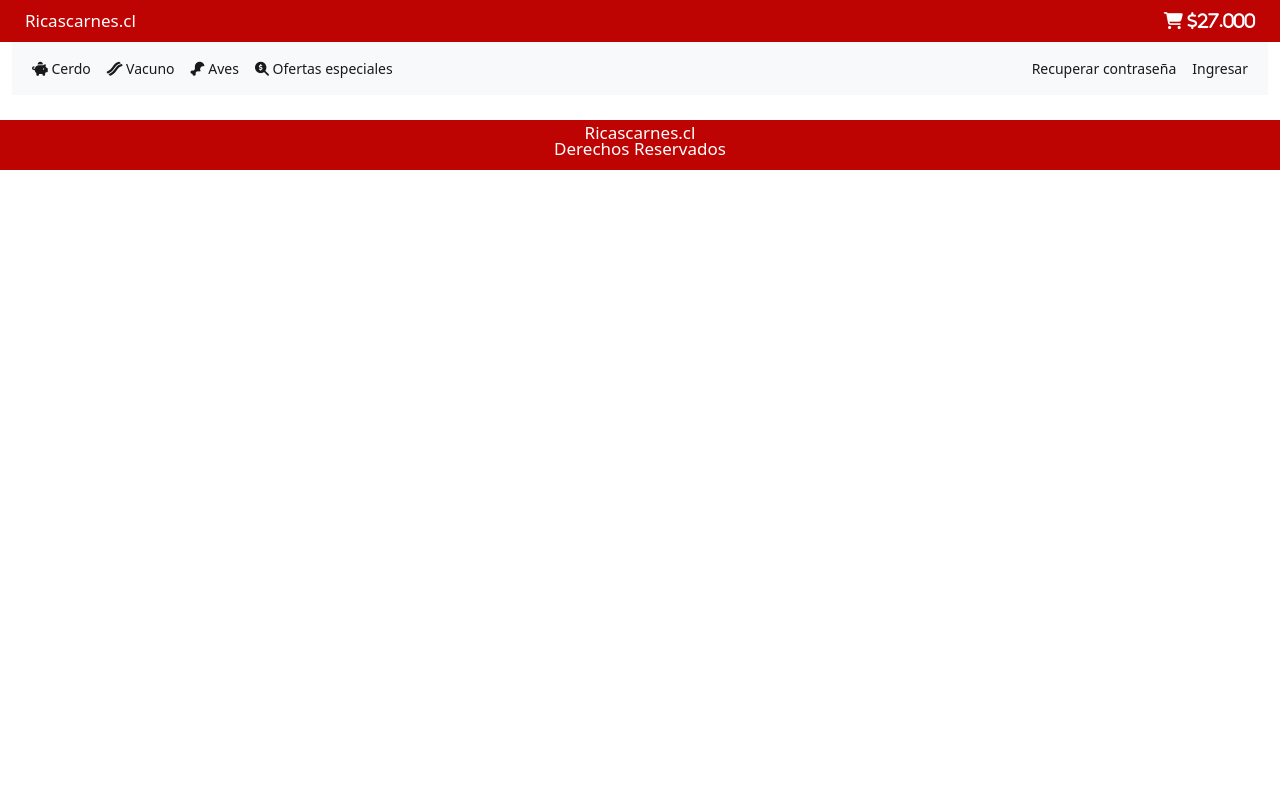
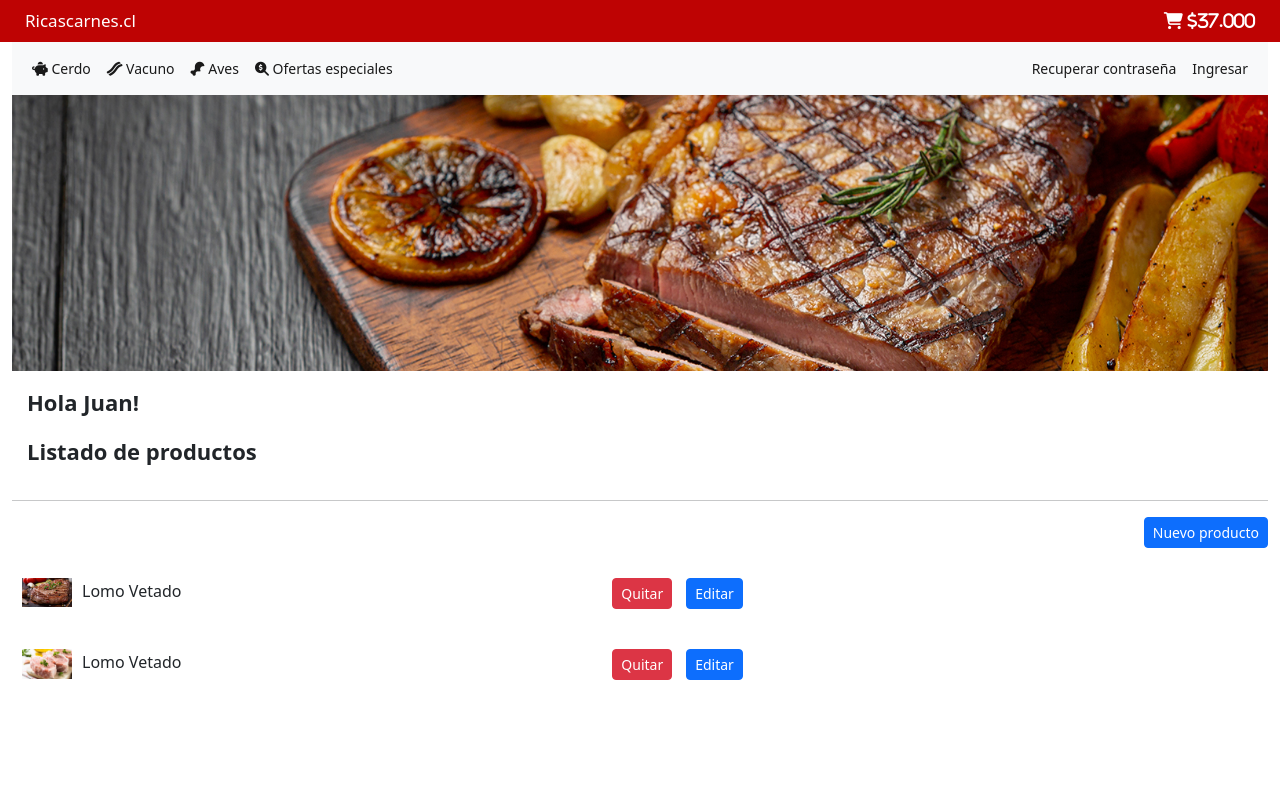
Before and after one commit to Gaedo1984/proyecto_final_DFL, a React (Vite) app: page /home_intranet in a window 1280 px wide. Shown: the top 800 px of the page. Built offline with nearby package versions, Linux system fonts and the light colour scheme.

Commit message:
Detalle pedido y home intranet

```diff
--- a/src/App.css
+++ b/src/App.css
@@ -45,6 +45,11 @@ nav{
   min-height: 700px;
 }
 
+.contenedor-detalle{
+  width: 100%;
+  min-height: 800px;
+}
+
 .mantenedor-login{
   width: 100%;
   min-height: 700px;
@@ -89,6 +94,55 @@ nav{
   color: #ffffff;
   height: 50px;
   line-height:0px;
+}
+
+.contenedor-buscador{
+  display: flex;
+  align-content: center;
+  justify-content: center;
+}
+
+.contenedor-detalle-carrito{
+  padding-top: 20px;
+}
+
+.pizza-carrito{
+  background-color: #ffffff;
+  width: 94%;
+}
+
+.valores-carrito{
+  width:70px;
+  padding: 10px;
+  display: flex;
+  align-content: center;
+}
+
+.precio-carro{
+  padding-right: 7px;
+  font-weight: bold;
+}
+
+.sacar-carro{
+  padding-right: 7px;
+}
+
+.agregar-carro{
+  padding-left: 7px;
+}
+
+.cantidad-productos{
+  font-weight: bold;
+}
+
+.tot-final-carrito{
+  padding-left: 10px;
+  font-size: 22px;
+  font-weight: bold;
+}
+
+.btn-pagar{
+  padding: 10px;
 }
 
 .form-signin {
--- a/src/App.jsx
+++ b/src/App.jsx
@@ -15,6 +15,7 @@ import Ofertasespeciales from './views/Ofertasespeciales'
 import Footer from './views/Footer'
 import Login from './views/Login'
 import Carrito from './views/Carrito'
+import Homeintranet from './views/Homeintranet'
 
 
 function App() {
@@ -32,6 +33,7 @@ function App() {
               <Route path='/ofertas_especiales' element={<Ofertasespeciales></Ofertasespeciales>}></Route>
               <Route path='/login' element={<Login></Login>}></Route>
               <Route path='/carrito' element={<Carrito></Carrito>}></Route>
+              <Route path='/home_intranet' element={<Homeintranet></Homeintranet>}></Route>
             </Routes>
             <Footer></Footer>
           </BrowserRouter>
--- a/src/components/Navbar.jsx
+++ b/src/components/Navbar.jsx
@@ -9,7 +9,7 @@ const Navbar = ()=>{
                     <NavLink className="nav-link active" to='/'>Ricascarnes.cl</NavLink>
                 </div>
                 <div className="col-sm-12 col-lg-6 tit-carrito">
-                <NavLink className="nav-link active" aria-current="page" to='/carrito'><i className="fas fa-shopping-cart" style={{cursor: 'pointer'}}> $27.000</i></NavLink>
+                <NavLink className="nav-link active" aria-current="page" to='/carrito'><i className="fas fa-shopping-cart" style={{cursor: 'pointer'}}> $37.000</i></NavLink>
                 </div>
             </div>
             <nav className="navbar navbar-expand-lg bg-light">
--- a/src/views/Carrito.jsx
+++ b/src/views/Carrito.jsx
@@ -1,4 +1,6 @@
 import Header from './Header'
+import lomo_vetado from './../assets/lomo_vetado.jpg'
+import chuleta_vetada from './../assets/chuleta.jpg'
 
 const Carrito = ()=>{
     return(
@@ -7,7 +9,58 @@ const Carrito = ()=>{
                 <Header></Header>
                 <div className="row">
                     <div className='titulo-home'>
-                        Detalle del pedidos
+                        Detalle del pedido
+                    </div>
+                </div>
+                <div className='row contenedor-detalle-carrito pizza-carrito'>
+                    <div className="col-lg-6 col-sm-12">
+                        <img src={lomo_vetado} style={{width:'70px', padding: '10px'}}></img>
+                        <span>Lomo Vetado</span>
+                    </div>
+                    <div className="col-lg-6 col-sm-12">
+                        <div className="valores-carrito">
+                            <div className="precio-carro">$14.000</div>
+                            <div className="sacar-carro">
+                                <button type="button" className="btn btn-danger btn-sm" style={{width:'30px'}}>-</button>
+                            </div>
+                            <div className="cantidad-productos">
+                                1
+                            </div>
+                            <div className="agregar-carro">
+                                <button type="button" className="btn btn-primary btn-sm" style={{width:'30px'}}>+</button>
+                            </div>
+                        </div>
+                    </div>
+
+                    <div className="col-lg-6 col-sm-12">
+                        <img src={chuleta_vetada} style={{width:'70px', padding: '10px'}}></img>
+                        <span>Chuleta Vetada</span>
+                    </div>
+                    <div className="col-lg-6 col-sm-12">
+                        <div className="valores-carrito">
+                            <div className="precio-carro">$23.000</div>
+                            <div className="sacar-carro">
+                                <button type="button" className="btn btn-danger btn-sm" style={{width:'30px'}}>-</button>
+                            </div>
+                            <div className="cantidad-productos">
+                                1
+                            </div>
+                            <div className="agregar-carro">
+                                <button type="button" className="btn btn-primary btn-sm" style={{width:'30px'}}>+</button>
+                            </div>
+                        </div>
+                    </div>
+                    <hr style={{width: '94%', marginLeft: '20px'}}></hr>
+                </div>
+
+                <div className="row">
+                    <div className="col-12">
+                        <div className="tot-final-carrito">
+                        Total: $37.000
+                        </div>
+                        <div className="btn-pagar">
+                        <button type="button" className="btn btn-primary btn-sm">Ir a pagar</button>
+                        </div>
                     </div>
                 </div>
             </div>
--- a/src/views/Detallecarnes.jsx
+++ b/src/views/Detallecarnes.jsx
@@ -5,7 +5,8 @@ import Header from './Header'
 const Detallecarnes = ()=>{
     return(
         <div className="container-fluid">
-            <div className='contenedor-home'>
+            <div className='contenedor-detalle'>
+                <Header></Header>
                 <div className='row titulo-detalle'>
                     <p>Tomahawk de Vacuno Premium</p>
                 </div>
--- a/src/views/Header.jsx
+++ b/src/views/Header.jsx
@@ -1,9 +1,9 @@
-import banner from './../assets/banner.jpg'
+import banner from './../assets/banner_3.jpg'
 
 const Header = ()=>{
     return(
         <div className="row">
-            <img src={banner} className="img-fluid" alt="..." style={{height:'280px'}}></img>
+            <img src={banner} className="img-fluid" alt="..."></img>
         </div>
     )
 }
--- /dev/null
+++ b/src/views/Homeintranet.jsx
@@ -0,0 +1,58 @@
+import Header from "./Header"
+import lomo_vetado from './../assets/lomo_vetado.jpg'
+import chuleta_vetada from './../assets/chuleta.jpg'
+
+const Homeintranet = ()=>{
+    return (
+        <div className="container-fluid">
+            <div className='contenedor-detalle'>
+                <Header></Header>
+                <div className='row titulo-detalle'>
+                    <p>Hola Juan!</p>
+                    <p>Listado de productos</p>
+                </div>
+                <hr></hr>
+                <div className="row" style={{textAlign: 'right'}}>
+                    <div className="col-lg-12 col-sm-12">
+                        <button type="button" className="btn btn-primary btn-sm">Nuevo producto</button>
+                    </div>
+                </div>
+                <div className='row contenedor-detalle-carrito pizza-carrito'>
+                    <div className="col-lg-6 col-sm-12">
+                            <img src={lomo_vetado} style={{width:'70px', padding: '10px'}}></img>
+                            <span>Lomo Vetado</span>
+                        </div>
+                    <div className="col-lg-6 col-sm-12">
+                        <div className="valores-carrito">
+                            <div className="sacar-carro">
+                                <button type="button" className="btn btn-danger btn-sm">Quitar</button>
+                            </div>
+                            <div className="agregar-carro">
+                                <button type="button" className="btn btn-primary btn-sm">Editar</button>
+                            </div>
+                        </div>
+                    </div>
+                </div>
+
+                <div className='row contenedor-detalle-carrito pizza-carrito'>
+                    <div className="col-lg-6 col-sm-12">
+                            <img src={chuleta_vetada} style={{width:'70px', padding: '10px'}}></img>
+                            <span>Lomo Vetado</span>
+                        </div>
+                    <div className="col-lg-6 col-sm-12">
+                        <div className="valores-carrito">
+                            <div className="sacar-carro">
+                                <button type="button" className="btn btn-danger btn-sm">Quitar</button>
+                            </div>
+                            <div className="agregar-carro">
+                                <button type="button" className="btn btn-primary btn-sm">Editar</button>
+                            </div>
+                        </div>
+                    </div>
+                </div>
+            </div>
+        </div>
+    )
+}
+
+export default Homeintranet
--- a/src/views/Login.jsx
+++ b/src/views/Login.jsx
@@ -1,8 +1,12 @@
+import { useParams, useNavigate } from "react-router-dom"
 import banner from './../assets/banner.jpg'
 import login from './../assets/login.png'
 import Header from './Header'
 
 const Login = ()=>{
+    const navigate = useNavigate()
+    const intranet = () => navigate(`/home_intranet`)
+
     return(
         <div className="container-fluid">
             <div className="mantenedor-login">
@@ -20,7 +24,7 @@ const Login = ()=>{
                             <input type="password" className="form-control" id="floatingPassword" placeholder="Password"></input>
                             <label>Password</label>
                         </div>
-                        <button className="w-100 btn btn-lg btn-primary" type="submit">Ingresar</button>
+                        <button type="button" className="w-100 btn btn-lg btn-primary" onClick={()=>intranet()}>Ingresar</button>
                     </form>
                 </main>
             </div>
--- a/src/views/Tiposcarnes.jsx
+++ b/src/views/Tiposcarnes.jsx
@@ -25,6 +25,19 @@ const Tiposcarnes = ()=>{
                         Carne de {variedad}
                     </div>
                 </div>
+                <div className="row">
+                    <div className="contenedor-buscador">
+                        <form className="row g-3">
+                            <div className="col-auto">
+                                <input type="text" className="form-control" id="staticEmail2"></input>
+                            </div>
+                            <div className="col-auto">
+                                <button type="submit" className="btn btn-primary mb-3">Buscar</button>
+                            </div>
+                        </form>
+                    </div>
+                </div>
+                <hr></hr>
                 <div className="row contenedor-tipocarnes">
                     <div className="row row-cols-1 row-cols-md-3 g-4">
                         <div className="col">
```
Also changed, not shown: src/views/Ofertasespeciales.jsx (+13 -0 lines), src/assets/banner_2.jpg (added), src/assets/banner_3.jpg (added).
